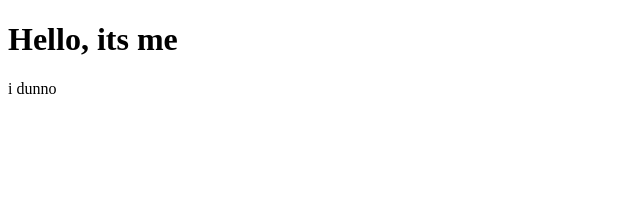
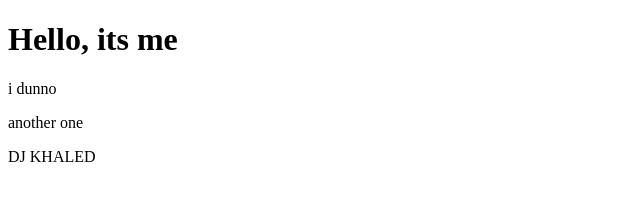
Before and after one commit to bradfield7/localRepo, a plain HTML site: page index.html in a window 1280 px wide. Shown: the whole page, without its empty margins (0-640 px from the left). Drawn offline with Linux system fonts and the light colour scheme.

Commit message:
dj khaled

```diff
--- a/index.html
+++ b/index.html
@@ -10,5 +10,9 @@
     <h1>Hello, its me</h1>
 
 <p>i dunno</p>
+
+<p>another one</p>
+
+<p>DJ KHALED</p>
 </body>
 </html>
```
